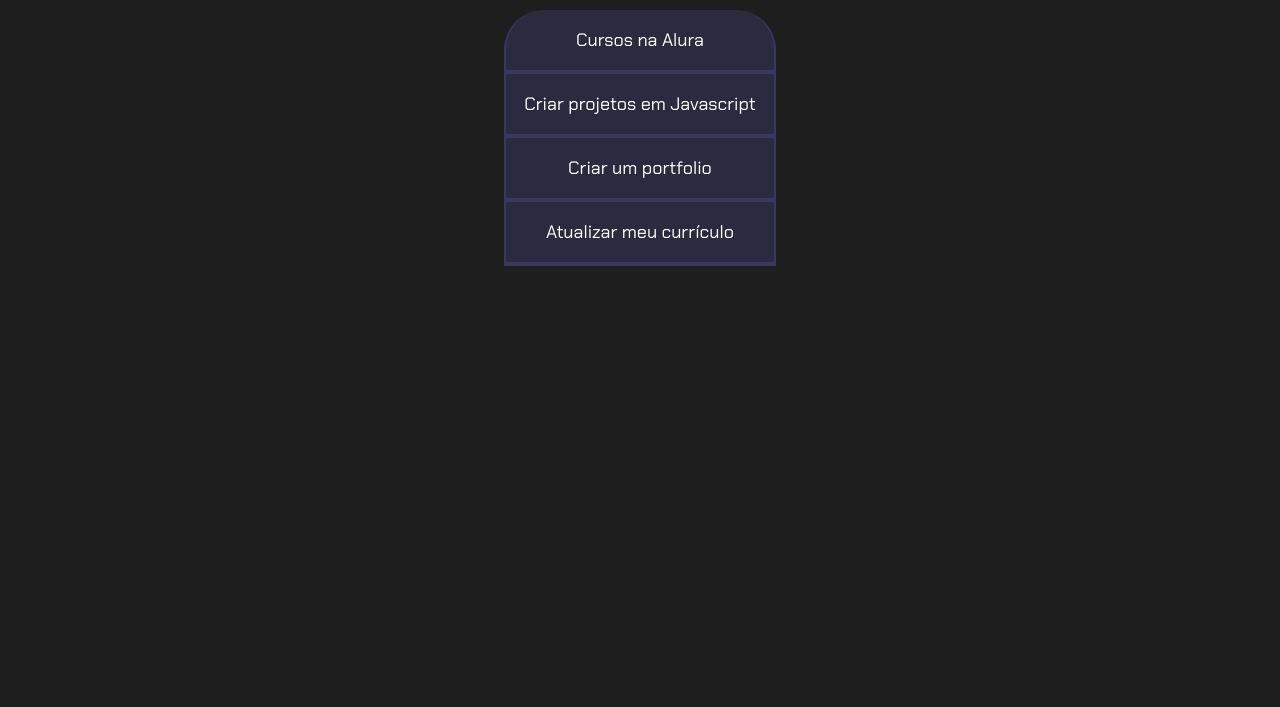
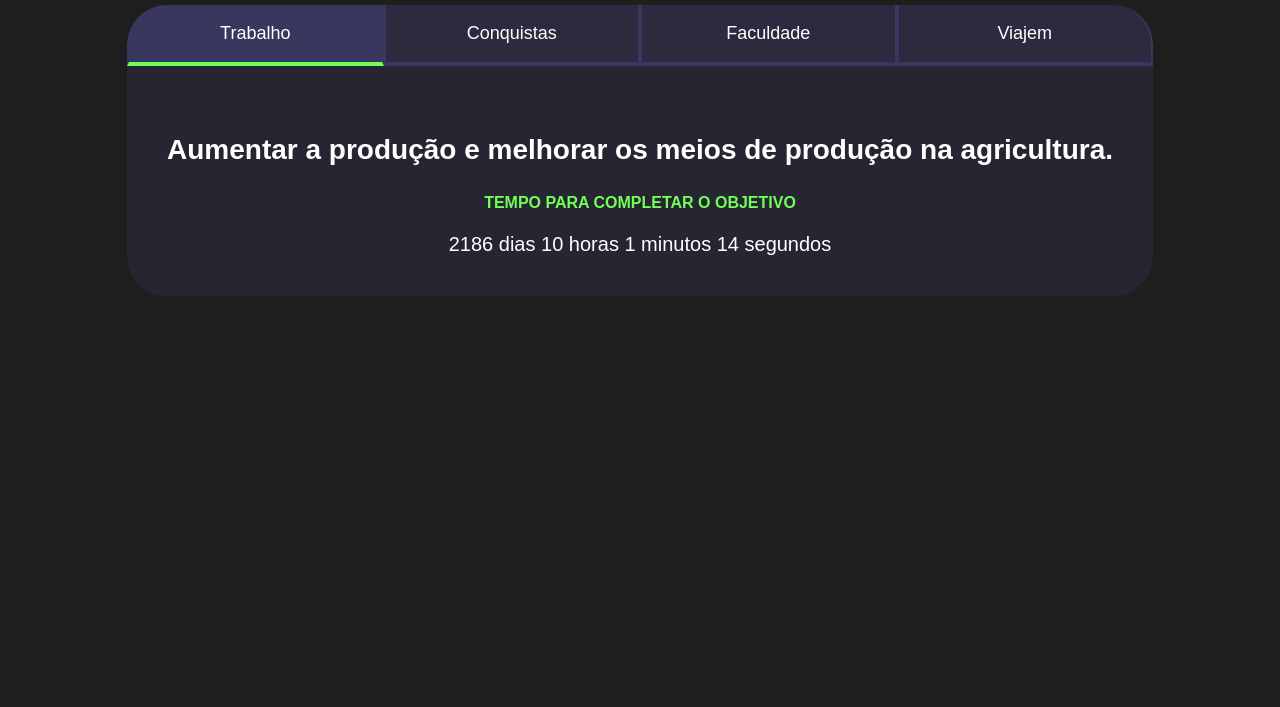
Before and after one commit to elielciomartins/p.de.vida, a plain HTML site: page index.html in a window 1280 px wide. Shown: the part 93-800 px from the top of the page. Drawn offline with Linux system fonts and the light colour scheme.

Commit message:
hjvcbcjvcv

```diff
--- a/index.html
+++ b/index.html
@@ -1,22 +1,70 @@
+<!DOCTYPE html>
 <html lang="pt-br">
 
 <head>
-    <meta charset="UTF-8">
-    <meta name="viewport" content="width=device-width, initial-scale=1.0">
+    <meta charset="UTF-8" />
+    <meta name="viewport" content="width=device-width, initial-scale=1.0" />
     <title>Meus objetivos do ano</title>
-    <link rel="stylesheet" href="style.css">
+    <link rel="stylesheet" href="style.css" />
 </head>
 
 <body>
     <section class="conteudo-principal">
-        <h2 class="titulo-principal">Meus Objetivos do ano<span>_</span></h2>
-        <div class="botoes">
-            <button class="botao ativo">Cursos na Alura</button>
-            <button class="botao">Criar projetos em Javascript</button>
-            <button class="botao">Criar um portfolio</button>
-            <button class="botao">Atualizar meu currículo</button>
+        <h2 class="titulo-principal">Meus Objetivos dos próximos 5 anos<span>_</span></h2>
+
+        <div class="conteudo">
+            <div class="botoes">
+                <button class="botao ativo">Trabalho</button>
+                <button class="botao">Conquistas</button>
+                <button class="botao">Faculdade</button>
+                <button class="botao">Viajem</button>
+            </div>
+
+            <div class="abas-textos">
+                <div class="aba-conteudo ativo">
+                    <h3 class="aba-conteudo-titulo-principal">
+                        Aumentar a produção e melhorar os meios de produção na agricultura.
+                    </h3>
+                    <h4 class="aba-conteudo-titulo-secundario">
+                        Tempo para completar o objetivo
+                    </h4>
+                    <div class="contador"></div>
+                </div>
+
+                <div class="aba-conteudo">
+                    <h3 class="aba-conteudo-titulo-principal">
+                        Comprar uma S10 cabine simples e uma Tornado 300.
+                    </h3>
+                    <h4 class="aba-conteudo-titulo-secundario">
+                        Tempo para completar o objetivo
+                    </h4>
+                    <div class="contador"></div>
+                </div>
+
+                <div class="aba-conteudo">
+                    <h3 class="aba-conteudo-titulo-principal">
+                        Terminar a faculdade de Direito
+                    </h3>
+                    <h4 class="aba-conteudo-titulo-secundario">
+                        Tempo para completar o objetivo
+                    </h4>
+                    <div class="contador"></div>
+                </div>
+
+                <div class="aba-conteudo">
+                    <h3 class="aba-conteudo-titulo-principal">
+                        Viajar para o exterior.
+                    </h3>
+                    <h4 class="aba-conteudo-titulo-secundario">
+                        Tempo para completar o objetivo
+                    </h4>
+                    <div class="contador"></div>
+                </div>
+            </div>
         </div>
     </section>
+
+    <script src="main.js"></script>
 </body>
-<script src="main.js"></scriptsrc></script>
+
 </html>
--- a/main.js
+++ b/main.js
@@ -1 +1,49 @@
-const botoes =
+const botoes = document.querySelectorAll(".botao");
+const textos = document.querySelectorAll(".aba-conteudo");
+
+for (let i = 0; i < botoes.length; i++) {
+    botoes[i].onclick = function () {
+
+        for (let j = 0; j < botoes.length; j++) {
+            botoes[j].classList.remove("ativo");
+            textos[j].classList.remove("ativo");
+        }
+
+        botoes[i].classList.add("ativo");
+        textos[i].classList.add("ativo");
+    }
+}
+
+const contadores = document.querySelectorAll(".contador");
+
+const tempoObjetivo1 = new Date("2032-04-25T00:00:00");
+const tempoObjetivo2 = new Date("2032-05-25T00:00:00");
+const tempoObjetivo3 = new Date("2032-06-25T00:00:00");
+const tempoObjetivo4 = new Date("2032-07-25T00:00:00");
+
+const tempos = [tempoObjetivo1, tempoObjetivo2, tempoObjetivo3, tempoObjetivo4];
+
+function atualizaCronometro() {
+    for (let i = 0; i < contadores.length; i++) {
+        contadores[i].textContent = calculaTempo(tempos[i]);
+    }
+}
+
+atualizaCronometro();
+setInterval(atualizaCronometro, 1000);
+
+function calculaTempo(tempoObjetivo) {
+    let tempoAtual = new Date();
+    let tempoFinal = tempoObjetivo - tempoAtual;
+
+    let segundos = Math.floor(tempoFinal / 1000);
+    let minutos = Math.floor(segundos / 60);
+    let horas = Math.floor(minutos / 60);
+    let dias = Math.floor(horas / 24);
+
+    segundos %= 60;
+    minutos %= 60;
+    horas %= 24;
+
+    return dias + " dias " + horas + " horas " + minutos + " minutos " + segundos + " segundos";
+}
--- a/style.css
+++ b/style.css
@@ -1,10 +1,8 @@
-@import url('https://fonts.googleapis.com/css2?family=Chakra+Petch:wght@400;700&display=swap');
-
 :root {
-    --cor-de-fundo: #1E1E1E;
-    --verde: #6FFF57;
-    --branco: #FFFFFF;
-    --botao-ativo: #3A375E;
+    --cor-de-fundo: #1e1e1e;
+    --verde: #6fff57;
+    --branco: #ffffff;
+    --botao-ativo: #3a375e;
     --botao-inativo: rgba(58, 55, 94, 0.5);
     --texto-fundo: rgba(58, 55, 94, 0.3);
 }
@@ -12,9 +10,8 @@
 body {
     background-color: var(--cor-de-fundo);
     color: var(--branco);
-    font-family: 'Chakra Petch', sans-serif;
+    font-family: "Chakra Petch", sans-serif;
 }
-
 
 .conteudo-principal {
     display: flex;
@@ -43,6 +40,9 @@
     display: flex;
     justify-content: center;
     padding: 1em;
+}
+
+.botao {
     font-size: 18px;
     align-items: center;
     width: 100%;
@@ -60,7 +60,51 @@
     display: block;
 }
 
-.ativo[
-    backgound-color var(--botao ativo);
-    border-bottom: 4px soli var(--verde);
-]
+.botao.ativo {
+    background-color: var(--botao-ativo);
+    border-bottom: 4px solid var(--verde);
+}
+
+.abas-textos {
+    background-color: var(--texto-fundo);
+    padding: 40px;
+    border-radius: 0 0 40px 40px;
+}
+
+.aba-conteudo.ativo {
+    display: block;
+}
+
+.aba-conteudo {
+    display: none;
+}
+
+.aba-conteudo-titulo-principal {
+    font-size: 28px;
+    text-align: center;
+}
+
+.aba-conteudo-titulo-secundario {
+    text-align: center;
+    color: var(--verde);
+    text-transform: uppercase;
+}
+
+.contador {
+    font-size: 20px;
+    text-align: center;
+}
+
+@media screen and (min-width: 768px) {
+    .botoes {
+        display: flex;
+    }
+
+    .botao:first-child {
+        border-radius: 40px 0 0 0;
+    }
+
+    .botao:last-child {
+        border-radius: 0 40px 0 0;
+    }
+}
```
